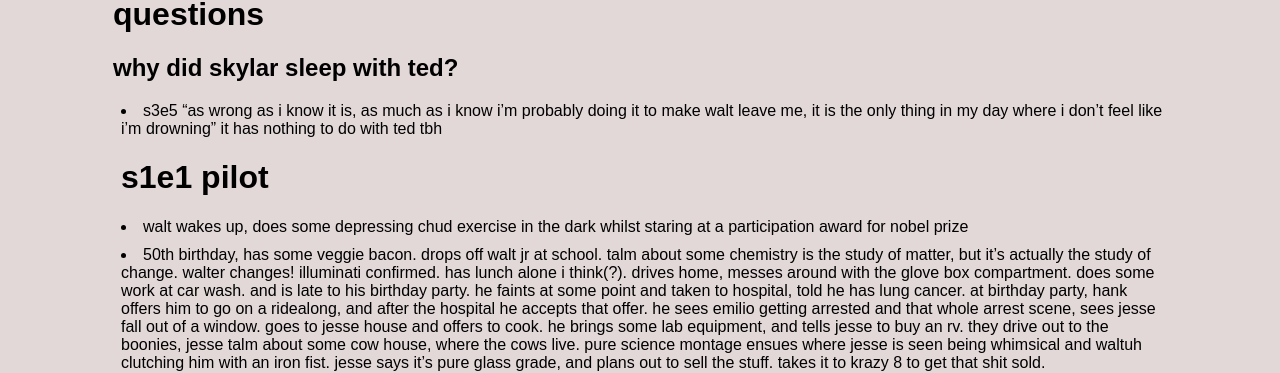
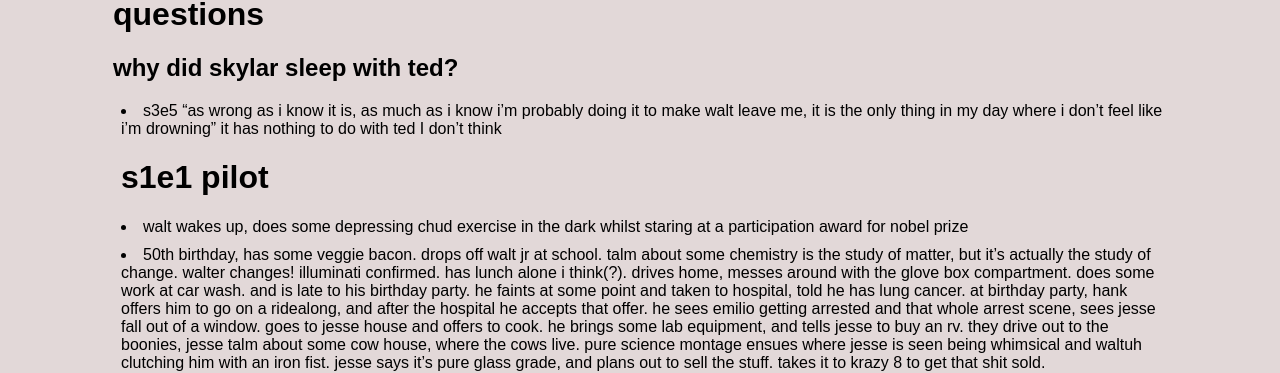
Before and after one commit to jsbaasi/jsbaasi.github.io, a Jekyll site: the page built from _posts/2026-06-08-breaking-bad-episodes.md, in a window 1280 px wide and 900 px high. Shown: the part 275-648 px from the top of the window. Built offline with Jekyll 4.4.1, drawn with Linux system fonts in a browser that asks for light colours; some of the changed text lies outside the part shown.

Commit message:
vault backup: 2026-07-11 19:29:30

```diff
--- a/_posts/2026-06-08-breaking-bad-episodes.md
+++ b/_posts/2026-06-08-breaking-bad-episodes.md
@@ -7,7 +7,7 @@ permalink: /breaking-bad/
 ---
 # questions
 ## why did skylar sleep with ted?
-- s3e5 "as wrong as i know it is, as much as i know i'm probably doing it to make walt leave me, it is the only thing in my day where i don't feel like i'm drowning" it has nothing to do with ted tbh
+- s3e5 "as wrong as i know it is, as much as i know i'm probably doing it to make walt leave me, it is the only thing in my day where i don't feel like i'm drowning" it has nothing to do with ted I don't think
 # s1e1 pilot
 - walt wakes up, does some depressing chud exercise in the dark whilst staring at a participation award for nobel prize
 - 50th birthday, has some veggie bacon. drops off walt jr at school. talm about some chemistry is the study of matter, but it's actually the study of change. walter changes! illuminati confirmed. has lunch alone i think(?). drives home, messes around with the glove box compartment. does some work at car wash. and is late to his birthday party. he faints at some point and taken to hospital, told he has lung cancer. at birthday party, hank offers him to go on a ridealong, and after the hospital he accepts that offer. he sees emilio getting arrested and that whole arrest scene, sees jesse fall out of a window. goes to jesse house and offers to cook. he brings some lab equipment, and tells jesse to buy an rv. they drive out to the boonies, jesse talm about some cow house, where the cows live. pure science montage ensues where jesse is seen being whimsical and waltuh clutching him with an iron fist. jesse says it's pure glass grade, and plans out to sell the stuff. takes it to krazy 8 to get that shit sold.
```
Also changed, not shown: other parts of _posts/2026-06-08-breaking-bad-episodes.md (+1 -0 lines).
